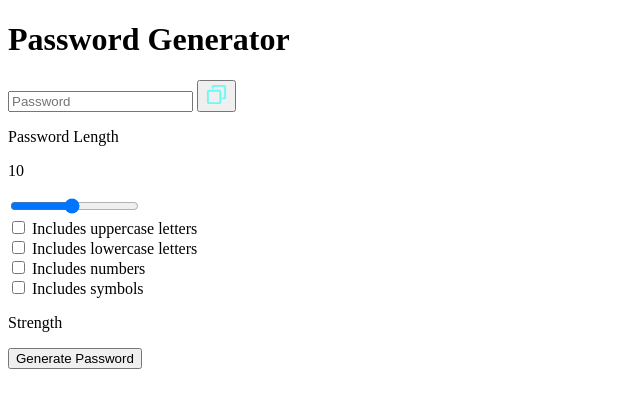
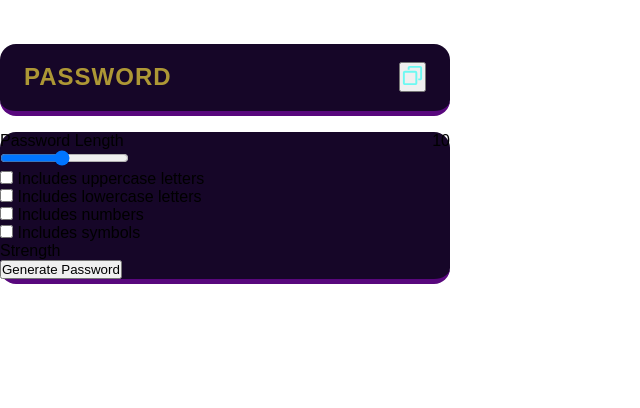
Before and after one commit to abhishekfarande04/Random-password-generator, a plain HTML site: page index.html in a window 1280 px wide. Shown: the whole page, without its empty margins (0-640 px from the left). Drawn offline with Linux system fonts and the light colour scheme.

Commit message:
added css

```diff
--- a/index.html
+++ b/index.html
@@ -5,6 +5,7 @@
     <meta http-equiv="X-UA-Compatible" content="IE=edge">
     <meta name="viewport" content="width=device-width, initial-scale=1.0">
     <title>Document</title>
+    <link rel="stylesheet" href="style.css">
 </head>
 <body>
     <div class="container"> <!-- entire page-->
--- /dev/null
+++ b/style.css
@@ -0,0 +1,106 @@
+* {
+    margin: 0;
+    padding: 0;
+    box-sizing: border-box;
+    font-family: 'League Spartan', sans-serif;
+}
+
+:root {
+
+    --dk-violet: hsl(268, 75%, 9%);
+    --lt-violet: hsl(268, 47%, 21%);
+    --lt-violet2: hsl(281, 89%, 26%);
+    --vb-violet: hsl(285, 91%, 52%);
+    --vb-violet2: hsl(290, 70%, 36%);
+
+    --vb-yellow: hsl(52, 100%, 62%);
+
+
+    --pl-white: hsl(0, 0%, 100%);
+
+    --vb-cyan: hsl(176, 100%, 44%);
+    --vb-cyan2: hsl(177, 92%, 70%);
+    --dk-text: hsl(198, 20%, 13%);
+}
+.body{
+    max-width: 100vw;
+    max-height: 100vh;
+    display: flex;
+    align-items: center;
+    justify-content: center;
+    background: linear-gradient(231deg, rgba(22, 6, 40, 1) 0%, rgba(52, 28, 79, 1) 50%, rgba(88, 7, 125, 1) 100%);
+    /* use angry tools for generate Gradients */
+}
+
+.container {
+    width: 90%;
+    max-width: 450px ;
+}
+
+h1 {
+    color: var(--pl-white);
+    opacity: 0.75;
+    text-transform: uppercase;
+    letter-spacing: 2px;
+    text-align: center;
+    line-height: 1.2;
+}
+.display-container{
+    position: relative;
+    background-color: var(--dk-violet);
+    border-radius: 1rem;
+    border-bottom: 0.35rem solid var(--lt-violet2);
+    margin:1rem 0;
+    margin-top: 0.35rem;
+
+}
+
+.display {
+    width: 100%;
+    background-color: transparent;
+    padding: 1.15rem 1rem;
+    color: var(--vb-yellow);
+    font-weight: 600;
+    font-size: 1.5rem;
+    line-height: 30px;
+    letter-spacing: 1px;
+    padding-right: 3.25rem;
+    border: none;
+}
+
+.display::placeholder {
+    position: absolute;
+    top: 50%;
+    left: 1.5rem;
+    font-size: 1.5rem;
+    line-height: 30px;
+    color: var(--vb-yellow);
+    opacity: 0.65;
+    text-transform: uppercase;
+    transform: translateY(-50%);
+}
+
+.display-container button {
+    position: absolute;
+    top: 50%;
+    right: 1.5rem;
+    transform: translateY(-50%);
+}
+
+.input-container{
+    border-radius: 1rem;
+    width: 100%;
+    background-color: var(--dk-violet);
+    border-bottom: 0.35rem solid var(--lt-violet2);
+}
+
+.length-container {
+    display: flex;
+    justify-content: space-between;
+    align-items: center;
+}
+
+/* new way to access elements  */
+    e);
+    font-size: 1.5rem;
+}
```
